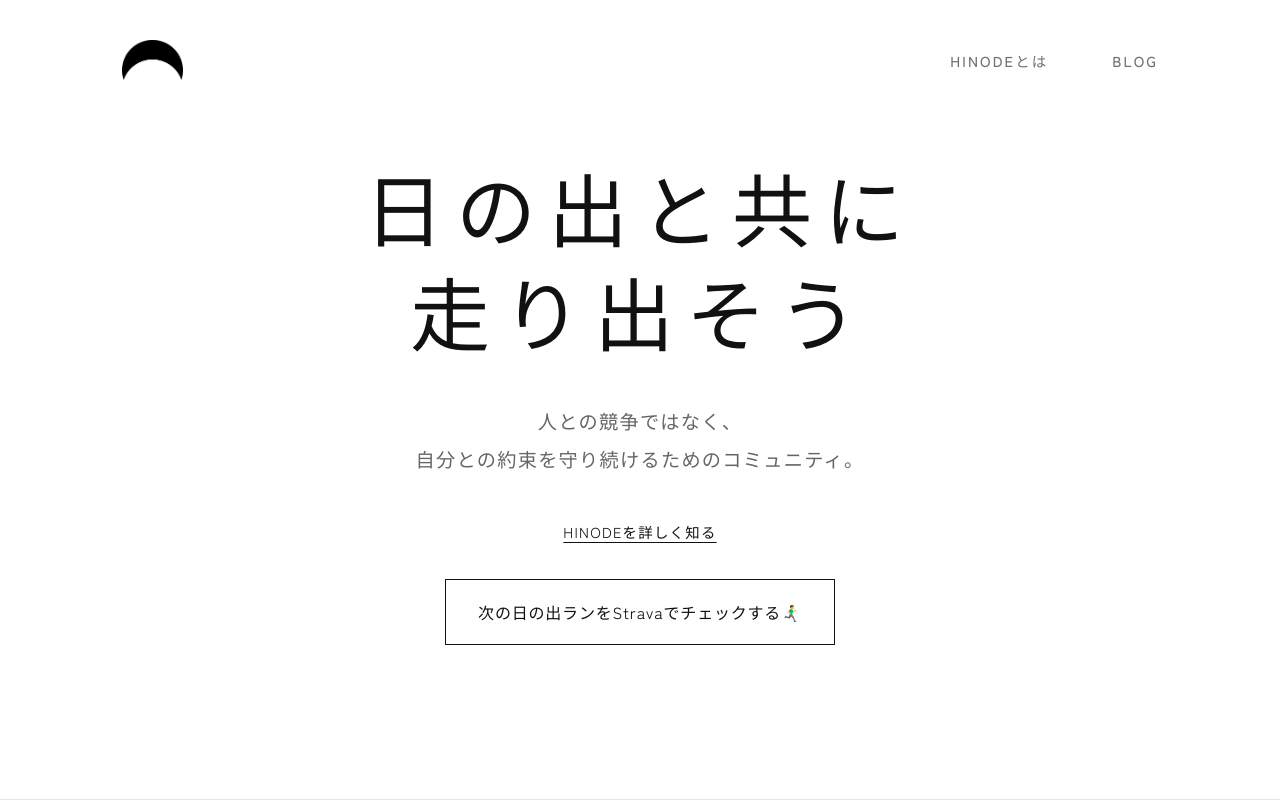
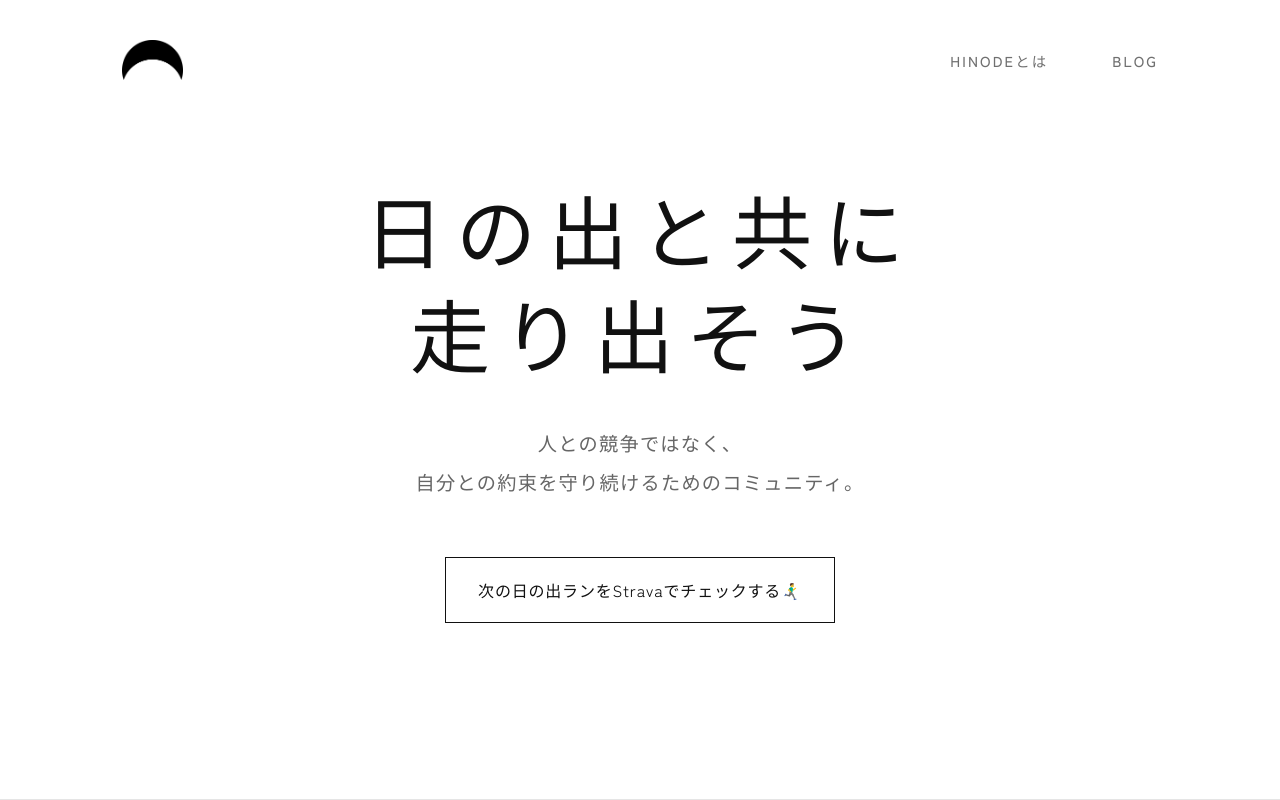
Before and after one commit to git10a/hinode, a Next.js app: page / in a window 1280 px wide. Shown: the top 800 px of the page. Built offline with nearby package versions, Linux system fonts and the light colour scheme.

Commit message:
Remove 'HINODEを詳しく知る' link from homepage

```diff
--- a/components/HomeContent.js
+++ b/components/HomeContent.js
@@ -35,7 +35,6 @@ export default function HomeContent() {
                 <div className="container">
                     <h1 className="fade-in">日の出と共に<br />走り出そう</h1>
                     <p className="fade-in">人との競争ではなく、<br />自分との約束を守り続けるためのコミュニティ。</p>
-                    <Link href="/about/" className="text-link fade-in">HINODEを詳しく知る</Link>
                     <div className="fade-in">
                         <a href="https://www.strava.com/clubs/hinode" target="_blank" rel="noopener noreferrer" className="btn calendar-btn">
                             次の日の出ランをStravaでチェックする🏃‍♂️‍➡️
```
